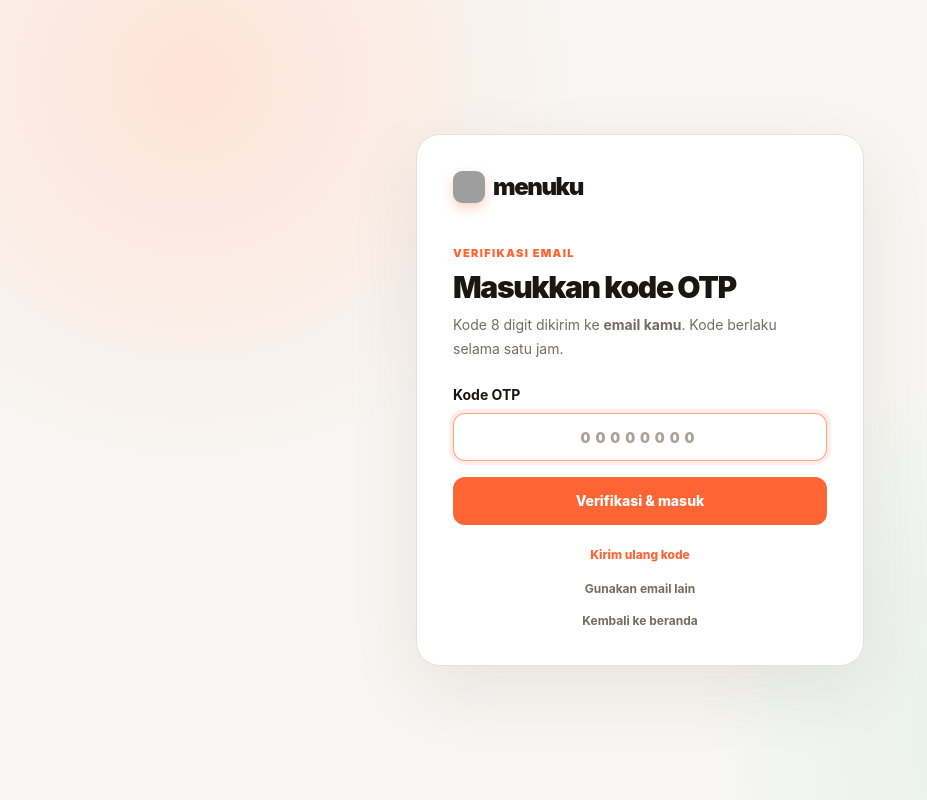
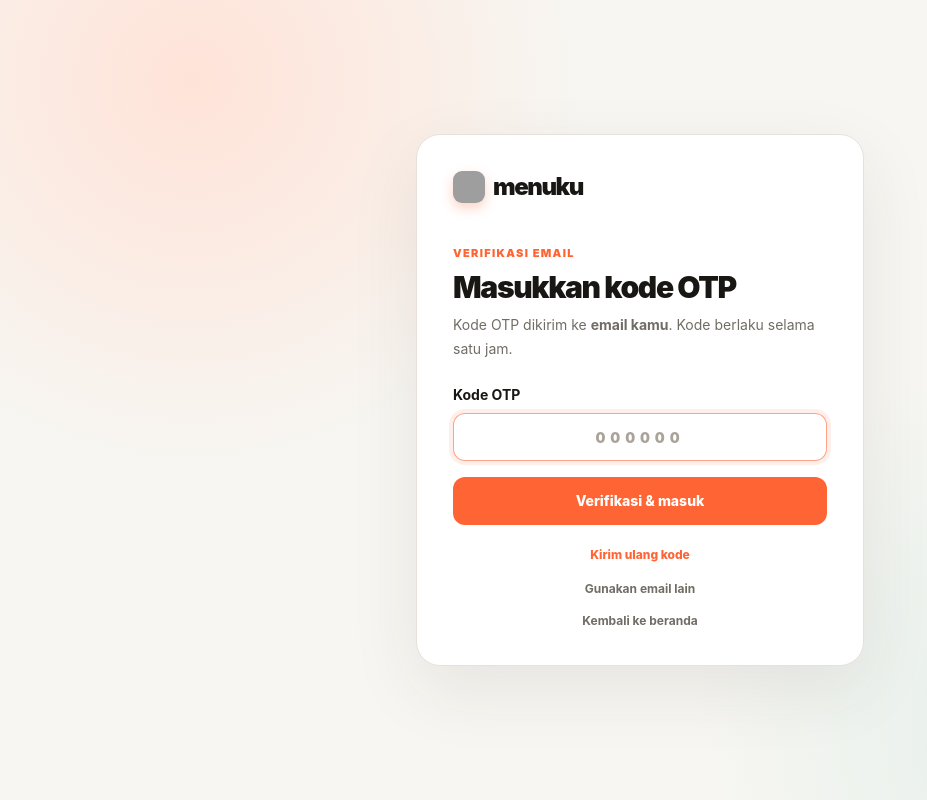
Before and after one commit to SammdoDev/menuku, a Next.js app: page /verify-otp in a window 1280 px wide. Shown: the whole page, without its empty margins (0-927 px from the left). Built offline with nearby package versions, Linux system fonts and the light colour scheme; grey boxes are pictures that could not be loaded.

Commit message:
Handle signup OTP confirmation flow

```diff
--- a/src/app/(auth)/actions.ts
+++ b/src/app/(auth)/actions.ts
@@ -111,14 +111,15 @@ export async function requestOtpAction(formData: FormData) {
 
 export async function verifyEmailOtpAction(formData: FormData) {
   const email = emailOnly.safeParse(formData.get("email"));
+  const mode = formData.get("mode") === "register" ? "register" : "login";
   const token = z
     .string()
     .trim()
-    .regex(/^\d{8}$/, "Masukkan 8 digit kode OTP.")
+    .regex(/^\d{6,8}$/, "Masukkan 6-8 digit kode OTP.")
     .safeParse(formData.get("token"));
   if (!email.success || !token.success)
     back(
-      `/verify-otp?email=${encodeURIComponent(String(formData.get("email") ?? ""))}`,
+      `/verify-otp?email=${encodeURIComponent(String(formData.get("email") ?? ""))}&mode=${mode}`,
       "error",
       token.success ? "Email tidak valid." : token.error.issues[0].message,
     );
@@ -126,12 +127,12 @@ export async function verifyEmailOtpAction(formData: FormData) {
   const { error } = await supabase.auth.verifyOtp({
     email: email.data!,
     token: token.data!,
-    type: "email",
+    type: mode === "register" ? "signup" : "email",
   });
   if (error) {
     console.error("[auth] OTP verification failed", { code: error.code, message: error.message });
     back(
-      `/verify-otp?email=${encodeURIComponent(email.data!)}`,
+      `/verify-otp?email=${encodeURIComponent(email.data!)}&mode=${mode}`,
       "error",
       "Kode OTP salah atau sudah kedaluwarsa. Minta kode baru.",
     );
--- a/src/app/(auth)/verify-otp/page.tsx
+++ b/src/app/(auth)/verify-otp/page.tsx
@@ -16,12 +16,13 @@ export default async function VerifyOtpPage({ searchParams }: Props) {
         title="Masukkan kode OTP"
         intro={
           <>
-            Kode 8 digit dikirim ke <b>{email || "email kamu"}</b>. Kode berlaku selama satu jam.
+            Kode OTP dikirim ke <b>{email || "email kamu"}</b>. Kode berlaku selama satu jam.
           </>
         }
       >
         <form className="grid gap-4" action={verifyEmailOtpAction}>
           <GlobalInput type="hidden" name="email" value={email} />
+          <GlobalInput type="hidden" name="mode" value={isRegister ? "register" : "login"} />
           <label className="grid gap-2 text-sm font-bold">
             Kode OTP
             <GlobalInput
@@ -29,9 +30,10 @@ export default async function VerifyOtpPage({ searchParams }: Props) {
               name="token"
               inputMode="numeric"
               autoComplete="one-time-code"
-              pattern="[0-9]{8}"
+              pattern="[0-9]{6,8}"
+              minLength={6}
               maxLength={8}
-              placeholder="00000000"
+              placeholder="000000"
               required
               autoFocus
             />
```
